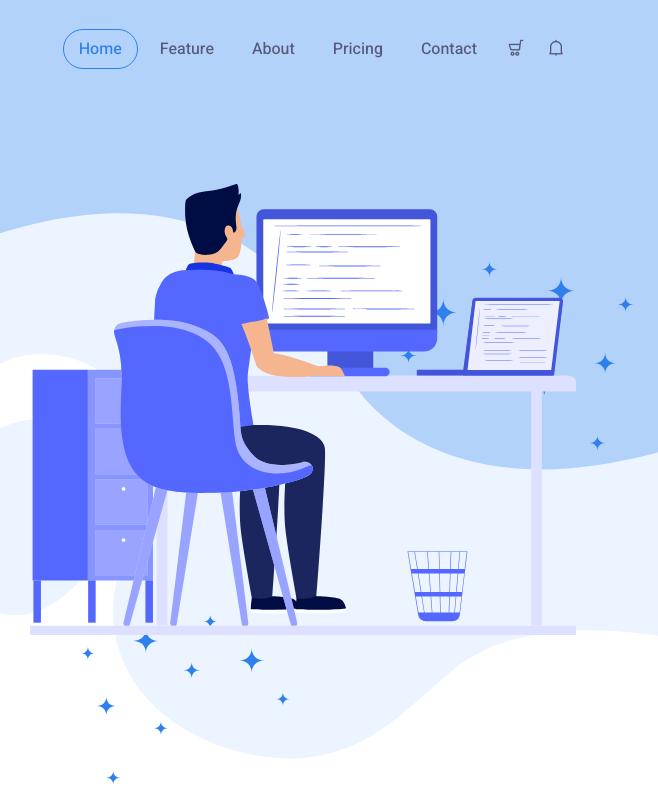
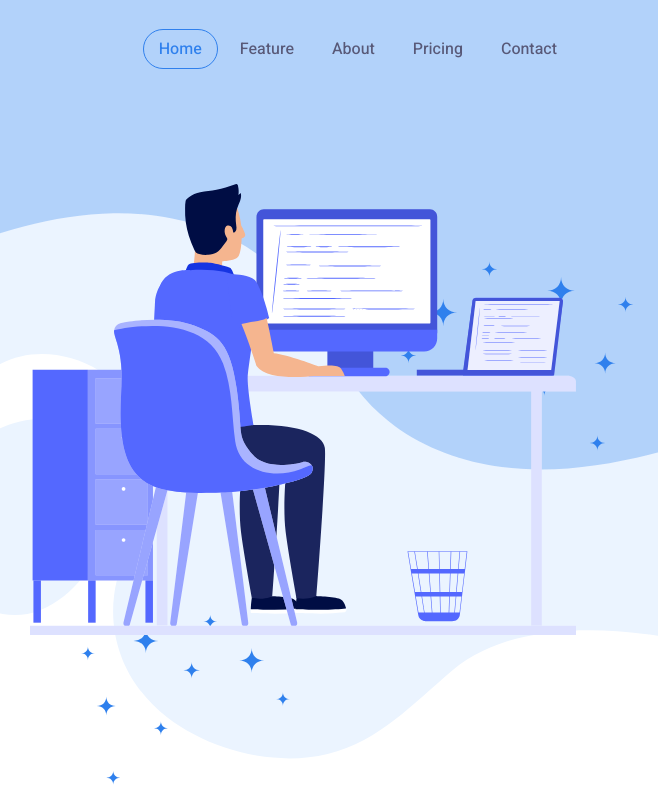
Before and after one commit to maruriaj/psokosystems, a plain HTML site: page index.html in a window 1280 px wide. Shown: the top 800 px of the page, 622-1280 px from the left. Drawn offline with Linux system fonts and the light colour scheme.

Commit message:
PaySokoSystems LandingPage

```diff
--- a/index.html
+++ b/index.html
@@ -84,10 +84,10 @@
                     </ul>
                   </div>
 
-                  <div class="header-action d-flex">
+                  <!-- <div class="header-action d-flex">
                     <a href="#0"> <i class="lni lni-cart"></i> </a>
                     <a href="#0"> <i class="lni lni-alarm"></i> </a>
-                  </div>
+                  </div> -->
                   <!-- navbar collapse -->
                 </nav>
                 <!-- navbar -->
```
